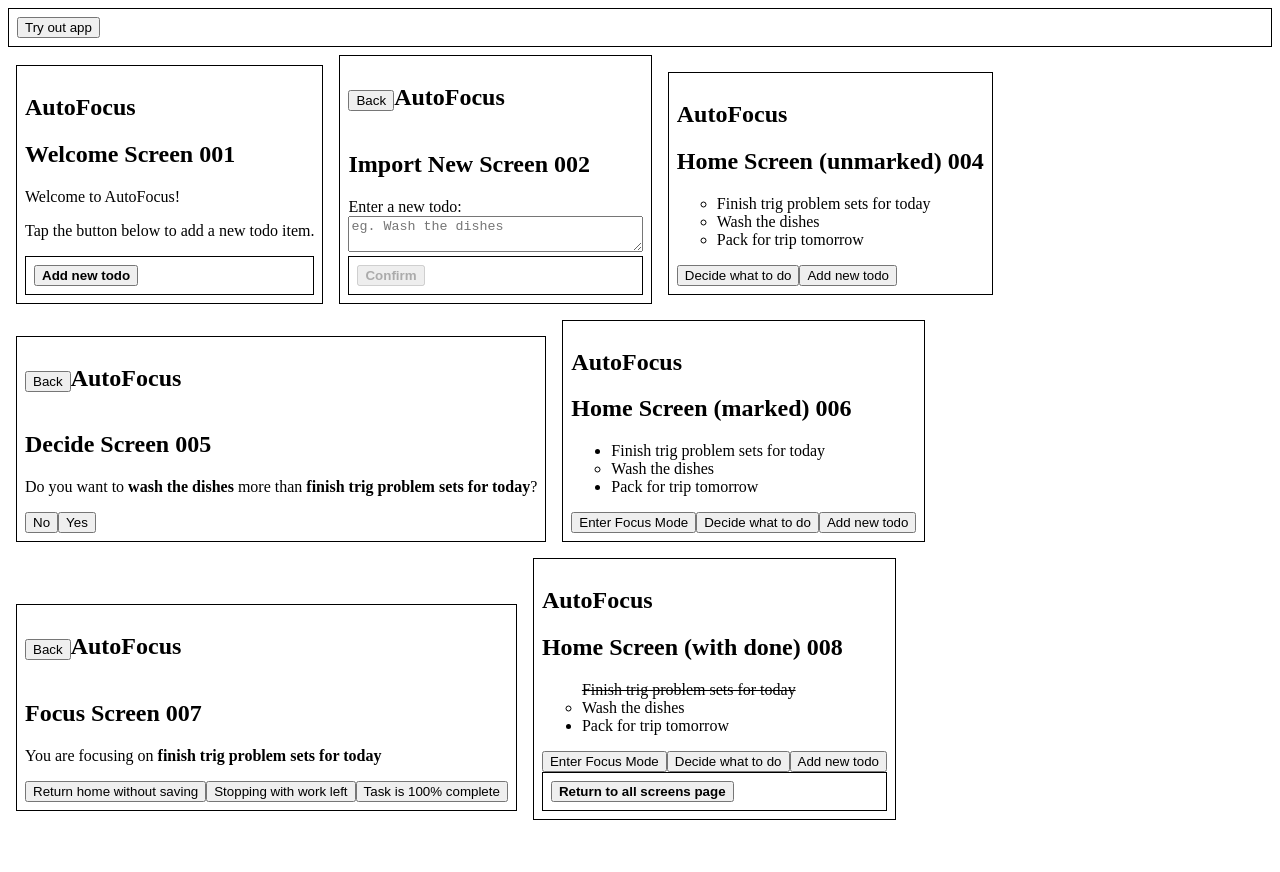
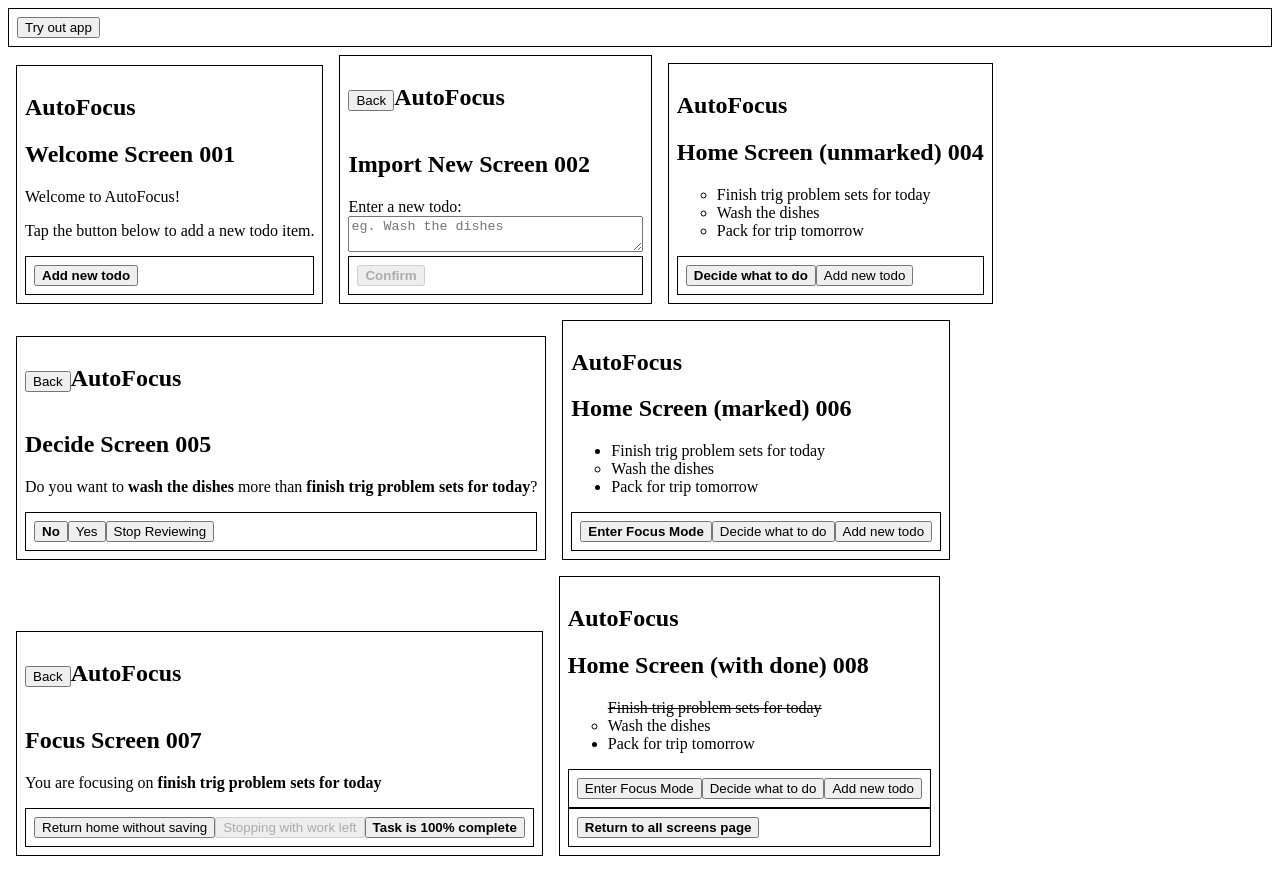
Before and after one commit to avidrucker/autofocus-ui, a React (Create React App) app: page / in a window 1280 px wide. Before the commit the page ends 836 px from the top, so only its background shows below. Built offline with nearby package versions, Linux system fonts and the light colour scheme.

Commit message:
feat add links to btns to wire up demo

```diff
--- a/src/components/SampleDecideMol.tsx
+++ b/src/components/SampleDecideMol.tsx
@@ -1,4 +1,7 @@
 import React from 'react';
+
+import { BoxWrapper } from './BoxWrapper';
+import { Link } from 'react-router-dom';
 
 export const SampleDecideMol = () =>
 	<section>
@@ -9,6 +12,15 @@ export const SampleDecideMol = () =>
 			<strong>finish trig problem sets for today</strong>
 			<span>?</span>
 		</p>
-		<button>No</button>
-		<button>Yes</button>
+		<BoxWrapper>
+		<Link to="/home-marked">
+			<button><strong>No</strong></button>
+		</Link>
+		<Link to="/home-marked">
+			<button>Yes</button>
+		</Link>
+		<Link to="/home">
+			<button>Stop Reviewing</button>
+		</Link>
+		</BoxWrapper>
 	</section>
--- a/src/components/SampleFocusMol.tsx
+++ b/src/components/SampleFocusMol.tsx
@@ -1,4 +1,7 @@
 import React from 'react';
+import { Link } from 'react-router-dom';
+
+import { BoxWrapper } from './BoxWrapper';
 
 export const SampleFocusMol = () =>
 	<section>
@@ -6,7 +9,15 @@ export const SampleFocusMol = () =>
 			<span>You are focusing on </span>
 			<strong>finish trig problem sets for today</strong>
 		</p>
-		<button>Return home without saving</button>
-		<button>Stopping with work left</button>
-		<button>Task is 100% complete</button>
+		<BoxWrapper>
+			<Link to="/home-marked">
+				<button>Return home without saving</button>
+			</Link>
+
+			<button disabled>Stopping with work left</button>
+
+			<Link to="/home-with-done">
+				<button><strong>Task is 100% complete</strong></button>
+			</Link>
+		</BoxWrapper>
 	</section>
--- a/src/components/SampleHomeMol.tsx
+++ b/src/components/SampleHomeMol.tsx
@@ -1,4 +1,8 @@
 import React from 'react';
+
+import { Link } from 'react-router-dom';
+
+import { BoxWrapper } from './BoxWrapper';
 
 export const SampleHomeMol = () =>
 	<section>
@@ -7,6 +11,12 @@ export const SampleHomeMol = () =>
 			<li className="unmarked">Wash the dishes</li>
 			<li className="unmarked">Pack for trip tomorrow</li>
 		</ul>
-		<button>Decide what to do</button>
-		<button>Add new todo</button>
+		<BoxWrapper>
+			<Link to="/decide">
+				<button><strong>Decide what to do</strong></button>
+			</Link>
+			<Link to="/input-new">
+				<button>Add new todo</button>
+			</Link>
+		</BoxWrapper>
 	</section>
--- a/src/components/SampleHomeMol2.tsx
+++ b/src/components/SampleHomeMol2.tsx
@@ -1,4 +1,8 @@
 import React from 'react';
+
+import { Link } from 'react-router-dom';
+
+import { BoxWrapper } from './BoxWrapper';
 
 export const SampleHomeMol2 = () =>
 	<section>
@@ -7,7 +11,15 @@ export const SampleHomeMol2 = () =>
 			<li className="unmarked">Wash the dishes</li>
 			<li className="marked">Pack for trip tomorrow</li>
 		</ul>
-		<button>Enter Focus Mode</button>
-		<button>Decide what to do</button>
-		<button>Add new todo</button>
+		<BoxWrapper>
+			<Link to="/focus">
+				<button><strong>Enter Focus Mode</strong></button>
+			</Link>
+			<Link to="/decide">
+				<button>Decide what to do</button>
+			</Link>
+			<Link to="/input-new">
+				<button>Add new todo</button>
+			</Link>
+		</BoxWrapper>
 	</section>
--- a/src/components/SampleHomeMol3.tsx
+++ b/src/components/SampleHomeMol3.tsx
@@ -1,4 +1,8 @@
 import React from 'react';
+
+import { BoxWrapper } from './BoxWrapper';
+
+import { Link } from 'react-router-dom';
 
 export const SampleHomeMol3 = () =>
 	<section>
@@ -7,7 +11,13 @@ export const SampleHomeMol3 = () =>
 			<li className="unmarked">Wash the dishes</li>
 			<li className="marked">Pack for trip tomorrow</li>
 		</ul>
-		<button>Enter Focus Mode</button>
-		<button>Decide what to do</button>
-		<button>Add new todo</button>
+		<BoxWrapper>
+			<button>Enter Focus Mode</button>
+			<Link to="/decide">
+				<button>Decide what to do</button>
+			</Link>
+			<Link to="/input-new">
+				<button>Add new todo</button>
+			</Link>
+		</BoxWrapper>
 	</section>
```
